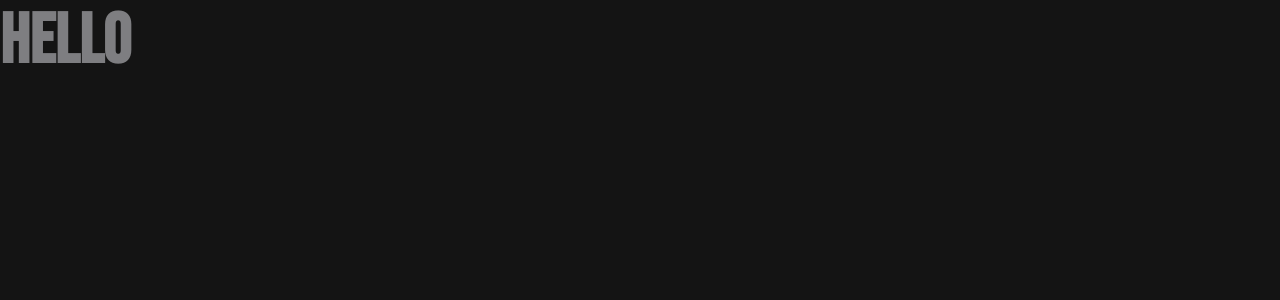
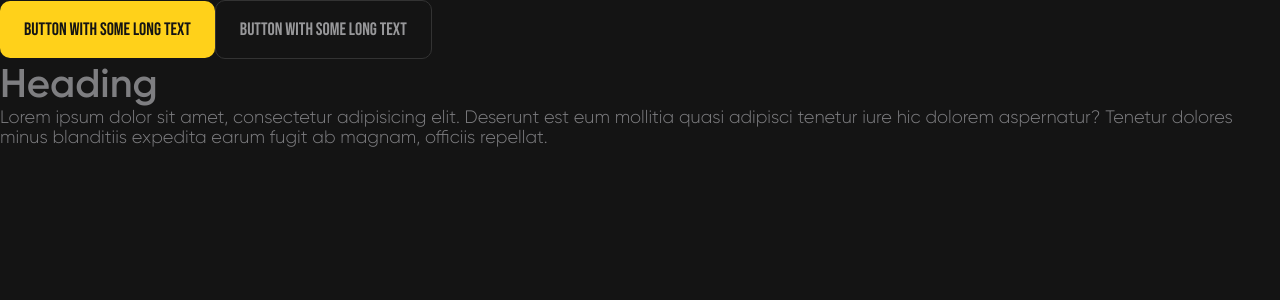
Before and after one commit to xphnx/ratey-rankuz, a Next.js app: page / in a window 1280 px wide. Shown: the top 300 px of the page. Built offline with nearby package versions, Linux system fonts and the light colour scheme.

Commit message:
feat(): redo HTag to Heading, add Button component

```diff
--- /dev/null
+++ b/components/Button/Button.module.css
@@ -0,0 +1,42 @@
+.button {
+    display: inline-block;
+    padding: 18px 24px;
+
+    font-size: inherit;
+    font-family: 'Bebas Neue', sans-serif;
+
+    border-radius: 10px;
+    cursor: pointer;
+
+    transition: all 0.2s;
+}
+
+.ghost {
+    color: var(--gray60);
+
+    background-color: transparent;
+    border: 1px solid var(--dark00);
+}
+
+.ghost:hover {
+    color: var(--white);
+
+    background-color: var(--gray60);
+}
+
+.primary, .primaryRadius {
+    color: var(--dark20);
+
+    background-color: var(--primary);
+    border: none;
+}
+
+.primary:hover ,.primaryRadius:hover {
+    background-color: var(--primary-hover);
+}
+
+.primaryRadius {
+    padding: 18px;
+
+    border-radius: 100%;
+}
--- /dev/null
+++ b/components/Button/Button.tsx
@@ -0,0 +1,22 @@
+import { ButtonHTMLAttributes, ReactNode } from 'react';
+import cn from 'classnames';
+import styles from './Button.module.css';
+
+interface ButtonProps extends ButtonHTMLAttributes<HTMLButtonElement> {
+	children: ReactNode;
+	appearance: 'ghost' | 'primary' | 'primary-radius';
+}
+
+export const Button = ({ appearance, children }: ButtonProps): JSX.Element => {
+	return (
+		<button
+			className={cn(styles.button, {
+				[styles.primary]: appearance === 'primary',
+				[styles.ghost]: appearance === 'ghost',
+				[styles.primaryRadius]: appearance === 'primary-radius',
+			})}
+		>
+			{appearance === 'primary-radius' ? null : children}
+		</button>
+	);
+};
--- a/components/HTag/HTag.tsx
+++ /dev/null
@@ -1,26 +0,0 @@
-import { ReactNode } from 'react';
-import styles from './HTag.module.css';
-
-interface HTagProps {
-	tag: 'h1' | 'h2' | 'h3' | 'h4' | 'h5' | 'h6';
-	children: ReactNode;
-}
-
-export const HTag = ({ tag, children }: HTagProps): JSX.Element => {
-	switch (tag) {
-		case 'h1':
-			return <h1 className={styles.h1}>{children}</h1>;
-		case 'h2':
-			return <h2 className={styles.h2}>{children}</h2>;
-		case 'h3':
-			return <h3 className={styles.h3}>{children}</h3>;
-		case 'h4':
-			return <h4 className={styles.h4}>{children}</h4>;
-		case 'h5':
-			return <h5 className={styles.h5}>{children}</h5>;
-		case 'h6':
-			return <h6 className={styles.h6}>{children}</h6>;
-		default:
-			return <></>;
-	}
-};
--- a/components/HTag/HTag.module.css
+++ b/components/Heading/Heading.module.css
@@ -1,3 +1,7 @@
+.h1, .h2, .h3, .h4, .h5, .h6 {
+    font-family: var(--font-gilory-semibold);
+}
+
 .h1 {
     font-size: 70px;
 }
--- /dev/null
+++ b/components/Heading/Heading.tsx
@@ -0,0 +1,10 @@
+import React, { HTMLAttributes, ReactNode } from 'react';
+import styles from './Heading.module.css';
+
+interface HeadingProps extends HTMLAttributes<HTMLHeadingElement> {
+	level: 1 | 2 | 3 | 4 | 5 | 6;
+	children: ReactNode;
+}
+
+export const Heading: React.FC<HeadingProps> = ({ level = 1, children, ...props }) =>
+	React.createElement(`h${level}`, { className: styles[`h${level}`], ...props }, children);
--- a/components/index.ts
+++ b/components/index.ts
@@ -1 +1,2 @@
-export { HTag } from './HTag/HTag';
+export { Button } from './Button/Button';
+export { Heading } from './Heading/Heading';
--- a/pages/_app.tsx
+++ b/pages/_app.tsx
@@ -1,4 +1,3 @@
-import { ReactNode } from 'react';
 import type { AppProps } from 'next/app';
 
 import '@/styles/globals.css';
--- a/pages/index.tsx
+++ b/pages/index.tsx
@@ -1,6 +1,6 @@
 import localFont from 'next/font/local';
 import Head from 'next/head';
-import { HTag } from '@/components';
+import { Button, Heading } from '@/components';
 
 const gilroyLight = localFont({
 	src: './fonts/Gilroy-Light.woff',
@@ -22,8 +22,15 @@ export default function Home(): JSX.Element {
 				<meta name="viewport" content="width=device-width, initial-scale=1" />
 				<link rel="icon" href="/favicon.ico" />
 			</Head>
-			<main>
-				<HTag tag="h1">Hello</HTag>
+			<main className={`${gilroyLight.variable} ${gilroySemiBold.variable}`}>
+				<Button appearance="primary">Button with some long text</Button>
+				<Button appearance="ghost">Button with some long text</Button>
+				<Heading level={3}>Heading</Heading>
+				<p>
+					Lorem ipsum dolor sit amet, consectetur adipisicing elit. Deserunt est eum mollitia quasi
+					adipisci tenetur iure hic dolorem aspernatur? Tenetur dolores minus blanditiis expedita
+					earum fugit ab magnam, officiis repellat.
+				</p>
 			</main>
 		</>
 	);
--- a/styles/globals.css
+++ b/styles/globals.css
@@ -1,7 +1,7 @@
 html,
 body {
 	color: var(--gray40);
-	font-family: var(--font-family);
+	font-size: 18px;
 
 	background-color: var(--dark20);
 }
@@ -17,8 +17,12 @@ a {
 	padding: 0;
 }
 
+main {
+	font-family: var(--font-gilroy-light);
+}
+
 :root {
-	--whtie: #FFFFFF;
+	--white: #FFFFFF;
 	--gray40: #7E7E81;
 	--gray50: #666666;
 	--gray60: #98989A;
@@ -27,6 +31,5 @@ a {
 	--dark00: #333333;
 
 	--primary: #FFD11A;
-
-	--font-family: 'Bebas Neue', system-ui;
+	--primary-hover: #fffc3c;
 }
```
